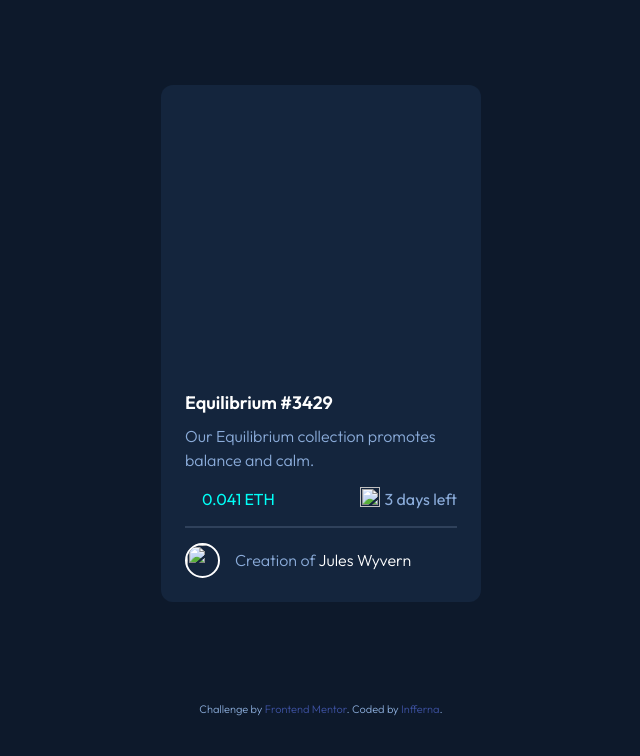
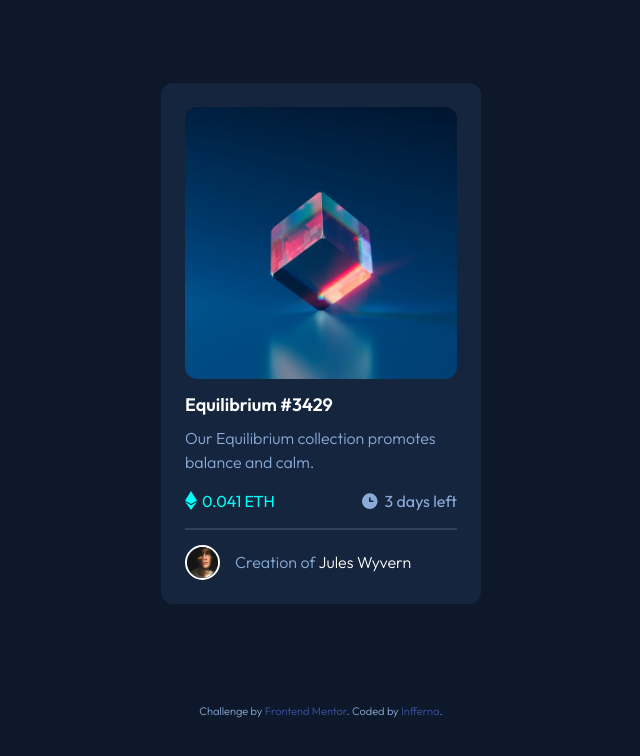
Before and after one commit to Infferna1/NFT-Preview-Card, a plain HTML site: page index.html in a window 1280 px wide. Shown: the whole page, without its empty margins (319-959 px from the left). Drawn offline with Linux system fonts and the light colour scheme; the site is published under a folder, as on GitHub Pages, so addresses that start at the root find nothing.

Commit message:
Small Changes

```diff
--- a/index.html
+++ b/index.html
@@ -28,7 +28,7 @@
   <body>
     <div class="container">
       <picture>
-        <img src="/images/image-equilibrium.jpg" alt="" />
+        <img src="images/image-equilibrium.jpg" alt="" />
         <div class="overlay"></div>
       </picture>
 
@@ -42,11 +42,11 @@
 
       <div class="price-info">
         <div class="price">
-          <img src="/images/icon-ethereum.svg" alt="" />
+          <img src="images/icon-ethereum.svg" alt="" />
           <p>0.041 ETH</p>
         </div>
         <div class="time-left">
-          <img src="/images/icon-clock.svg" alt="" />
+          <img src="images/icon-clock.svg" alt="" />
           <p>3 days left</p>
         </div>
       </div>
@@ -54,7 +54,7 @@
       <hr />
 
       <div class="author-info">
-        <img src="/images/image-avatar.png" alt="" />
+        <img src="images/image-avatar.png" alt="" />
         <p>Creation of <a href="#">Jules Wyvern</a></p>
       </div>
     </div>
--- a/style.css
+++ b/style.css
@@ -59,7 +59,7 @@ body {
 }
 
 .container picture .overlay::after {
-  content: url("/images/icon-view.svg");
+  content: url("images/icon-view.svg");
   width: 50px;
   height: 50px;
 }
```
